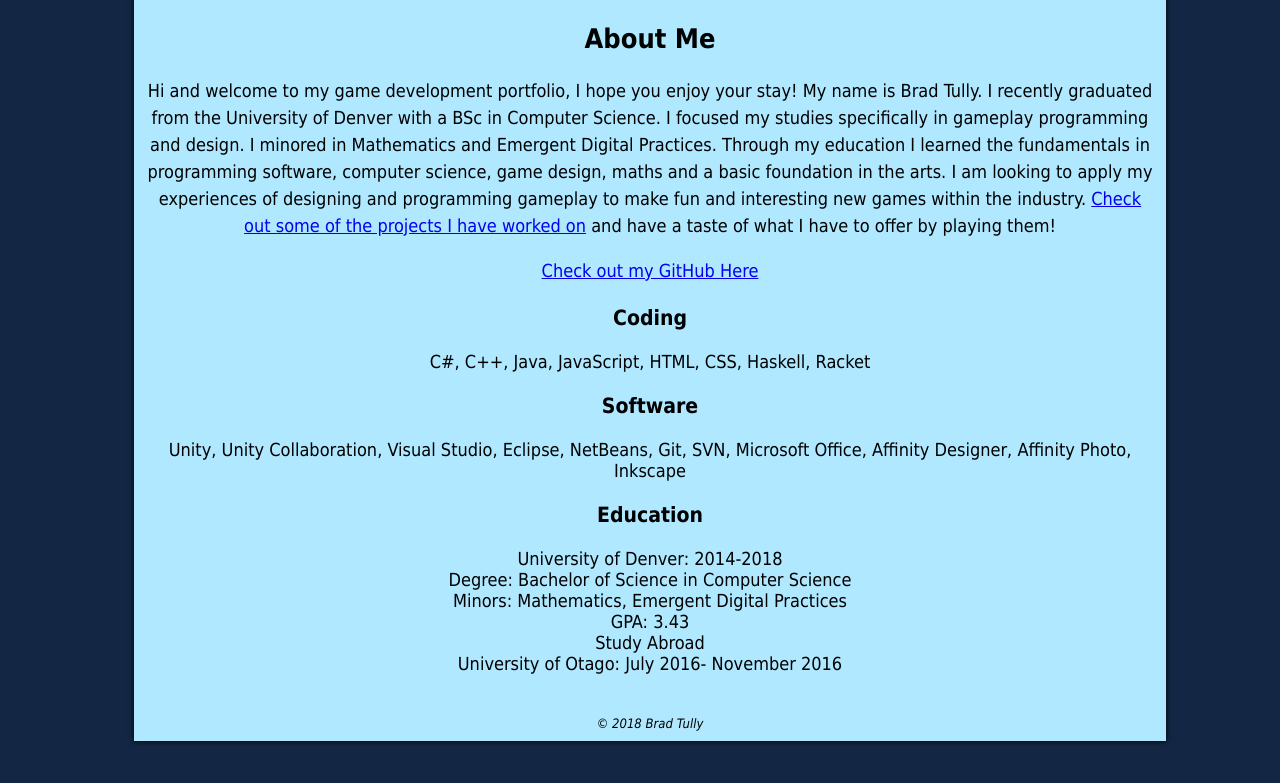
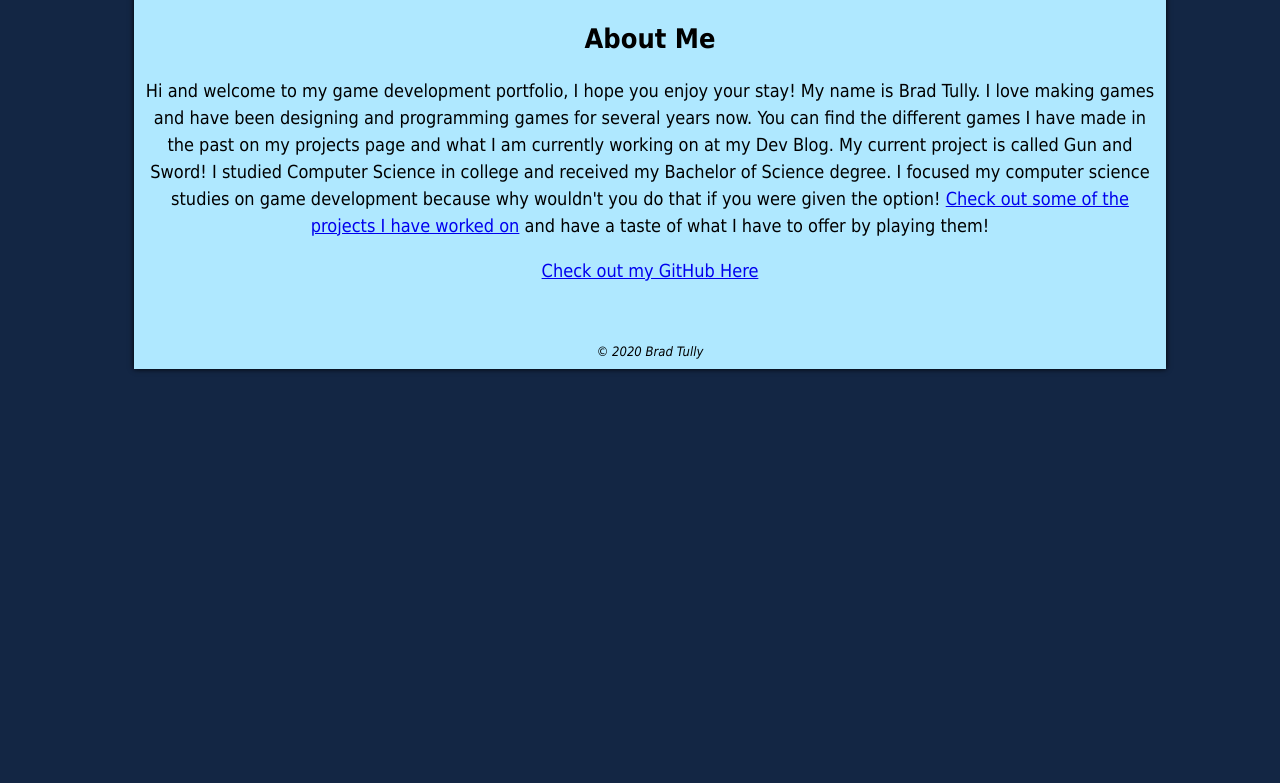
Before and after one commit to BradTu/BradTu.github.io, a plain HTML site: page index.html in a window 1280 px wide. Shown: the part 559-1342 px from the top of the page. After the commit the page ends 978 px from the top, so only its background shows below. Drawn offline with Linux system fonts and the light colour scheme.

Commit message:
Update index.html

```diff
--- a/index.html
+++ b/index.html
@@ -13,8 +13,9 @@
         <ul>
             <li><a href="index.html">Home</a></li>
             <li><a href="projects.html">Projects</a></li>
+            <li><a href="devblog.html">Dev Blog</a></li>
             <li>
-        <a href="">Play</a>
+                <a href="#">Play</a>
                 <ul>
                     <li><a href="https://bradtully.net/ParasiticPassage/">Parasitic Passage</a></li>
                     <li><a href="https://bradtully.net/PollutionProblems/">Pollution Problems</a></li>
@@ -32,43 +33,17 @@
       <h1> About Me </h1>
       <p>
         Hi and welcome to my game development portfolio, I hope you enjoy your stay!
-        My name is Brad Tully. I recently graduated from the University of Denver with
-        a BSc in Computer Science. I focused my studies specifically in gameplay programming
-        and design. I minored in Mathematics and Emergent Digital Practices. Through my education I learned
-        the fundamentals in programming software, computer science, game design, maths and a basic foundation in the arts.
-        I am looking to apply my experiences of designing and programming gameplay to make fun and interesting new games within the industry.
+        My name is Brad Tully. I love making games and have been designing and programming games for several years now. You can find the different
+        games I have made in the past on my projects page and what I am currently working on at my Dev Blog. My current project is called Gun and Sword!
+        I studied Computer Science in college and received my Bachelor of Science degree. I focused my computer science studies on game development because why wouldn't
+        you do that if you were given the option!
         <a href="projects.html">Check out some of the projects I have worked on</a> and have a taste of what I have to offer by playing them!
         <p><a href="https://github.com/BradTu">Check out my GitHub Here</a></p>
       </p>
 
-      <h3> Coding </h3>
-      <div>
-        C#, C++, Java, JavaScript, HTML, CSS, Haskell, Racket
-      </div>
-
-      <h3> Software </h3>
-      <div>
-        Unity, Unity Collaboration, Visual Studio, Eclipse, NetBeans, Git, SVN, Microsoft Office, Affinity Designer, Affinity Photo, Inkscape
-      </div>
-
-      <h3> Education </h3>
-      <div>
-        University of Denver: 2014-2018
-        <br>
-        Degree: Bachelor of Science in Computer Science
-        <br>
-        Minors: Mathematics, Emergent Digital Practices
-        <br>
-        GPA: 3.43
-        <br>
-        Study Abroad
-        <br>
-        University of Otago: July 2016- November 2016
-      </div>
-
       <br><br>
       <footer>
-        &copy; 2018 Brad Tully
+        &copy; 2020 Brad Tully
       </footer>
     </div>
   </article>
```
Lines whose indentation alone changed are shown as unchanged.
